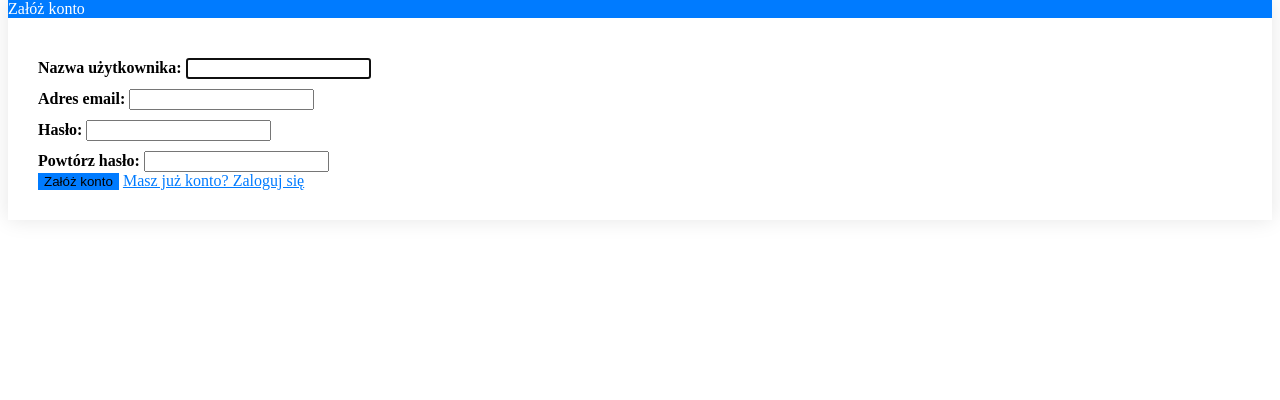
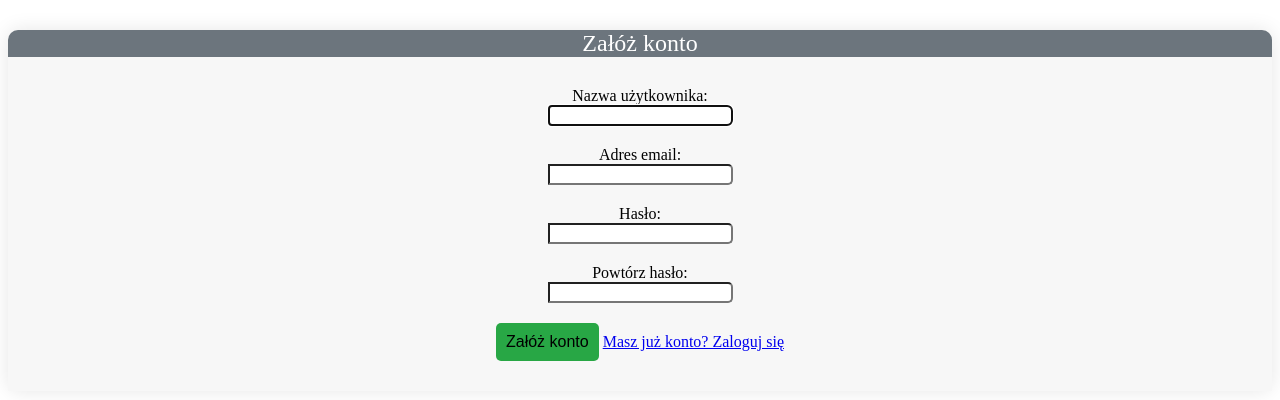
Before and after one commit to PiotrDabrowski232/Blog, a Django app: page /signup/ in a window 1280 px wide. Shown: the part 108-508 px from the top of the page. Run offline with Django 5.2, Linux system fonts and the light colour scheme.

Commit message:
wygląd zaloguj się i załóż konto

```diff
--- a/blog/mainapp/forms.py
+++ b/blog/mainapp/forms.py
@@ -9,7 +9,7 @@ class SignUpForm(UserCreationForm):
     email = forms.EmailField(label='email', widget=forms.EmailInput(attrs={'class': 'form-control'}))
     password1 = forms.CharField(label='password', widget=forms.PasswordInput(attrs={'class': 'form-control'}))
     password2 = forms.CharField(label='Confirm password', widget=forms.PasswordInput(attrs={'class': 'form-control'}))
-    captcha = CaptchaField(widget=forms.TextInput(attrs={'class': 'form-control'}))
+    captcha = CaptchaField()
 
     class Meta:
         model = User
--- a/blog/mainapp/templates/registration/signup.html
+++ b/blog/mainapp/templates/registration/signup.html
@@ -5,15 +5,20 @@
 {% block content %}
 <div class="container mt-5">
   <div class="row justify-content-center">
-    <div class="col-md-6">
-      <div class="card border-primary">
-        <div class="card-header bg-primary text-white">Załóż konto</div>
+    <div class="col-md-4">
+      <div class="card border-secondary" style="margin-top: 30px;">
+        <div class="card-header bg-secondary text-white">Załóż konto</div>
         <div class="card-body">
           <form method="post">
             {% csrf_token %}
             <div class="form-group">
               <label for="username">Nazwa użytkownika:</label>
-              {{ form.username }}
+              <div class="input-group">
+                <div class="input-group-prepend">
+                  <span class="input-group-text"><i class="fas fa-user"></i></span>
+                </div>
+                {{ form.username }}
+              </div>
               {% if form.username.errors %}
               <div class="invalid-feedback">
                 {{ form.username.errors|join:", " }}
@@ -22,7 +27,12 @@
             </div>
             <div class="form-group">
               <label for="email" class="mt-2">Adres email:</label>
-              {{ form.email }}
+              <div class="input-group">
+                <div class="input-group-prepend">
+                  <span class="input-group-text"><i class="fas fa-envelope"></i></span>
+                </div>
+                {{ form.email }}
+              </div>
               {% if form.email.errors %}
               <div class="invalid-feedback">
                 {{ form.email.errors|join:", " }}
@@ -31,7 +41,12 @@
             </div>
             <div class="form-group">
               <label for="password1" class="mt-2">Hasło:</label>
-              {{ form.password1 }}
+              <div class="input-group">
+                <div class="input-group-prepend">
+                  <span class="input-group-text"><i class="fas fa-lock"></i></span>
+                </div>
+                {{ form.password1 }}
+              </div>
               {% if form.password1.errors %}
               <div class="invalid-feedback">
                 {{ form.password1.errors|join:", " }}
@@ -40,7 +55,12 @@
             </div>
             <div class="form-group">
               <label for="password2" class="mt-2">Powtórz hasło:</label>
-              {{ form.password2 }}
+              <div class="input-group">
+                <div class="input-group-prepend">
+                  <span class="input-group-text"><i class="fas fa-lock"></i></span>
+                </div>
+                {{ form.password2 }}
+              </div>
               {% if form.password2.errors %}
               <div class="invalid-feedback">
                 {{ form.password2.errors|join:", " }}
@@ -55,7 +75,7 @@
               </div>
               {% endif %}
             </div>
-            <button type="submit" class="btn btn-primary">Załóż konto</button>
+            <button type="submit" class="btn btn-primary btn-block">Załóż konto</button>
             <a href="{% url 'login' %}" class="btn btn-link">Masz już konto? Zaloguj się</a>
           </form>
         </div>
@@ -64,50 +84,78 @@
   </div>
 </div>
 <style>
-  /* Dodaj tutaj style CSS */
   .card {
     border: none;
     box-shadow: 0 0 20px rgba(0, 0, 0, 0.1);
+    border-radius: 10px;
+    text-align: center;
   }
 
   .card-header {
-    background-color: #007bff;
+    background-color: #6c757d;
     color: white;
     border-bottom: none;
+    border-top-left-radius: 10px;
+    border-top-right-radius: 10px;
+    font-size: 1.5rem;
   }
 
   .card-body {
     padding: 30px;
+    background-color: #f7f7f7;
   }
 
-  .form-group label {
-    font-weight: bold;
+  .input-group-prepend .input-group-text {
+    background-color: #28a745;
+    color: white;
+    border: none;
+    border-top-left-radius: 5px;
+    border-bottom-left-radius: 5px;
   }
 
-  .form-group label, .form-group input {
-    margin-top: 10px;
+  .form-control {
+    border-top-right-radius: 5px;
+    border-bottom-right-radius: 5px;
   }
 
   .btn-primary {
-    background-color: #007bff;
+    background-color: #28a745;
     border: none;
+    border-radius: 5px;
+    padding: 10px;
+    font-size: 1rem;
+    transition: background-color 0.3s;
   }
 
   .btn-primary:hover {
-    background-color: #0056b3;
+    background-color: #218838;
   }
 
-  .btn-link {
-    color: #007bff;
+  .form-group {
+    margin-bottom: 20px;
   }
 
-  .btn-link:hover {
+  .signup-link {
+    margin-top: 20px;
+    text-align: center;
+  }
+
+  .signup-link a {
+    color: #28a745;
+    font-weight: bold;
+    transition: color 0.3s;
+  }
+
+  .signup-link a:hover {
     text-decoration: none;
+    color: #218838;
   }
 
   .invalid-feedback {
-    color: red;
-    font-size: 12px;
+    display: block;
+    margin-top: 5px;
+    font-size: 0.875rem;
+    color: #dc3545;
   }
 
   img.captcha {
@@ -118,11 +166,10 @@
     width: 150px;
     height: auto;
   }
+
   input[name="captcha_1"] {
     display: inline-block;
     vertical-align: middle;
   }
-
-
 </style>
 {% endblock %}
--- a/blog/mainapp/views.py
+++ b/blog/mainapp/views.py
@@ -7,6 +7,7 @@ from django.shortcuts import render, get_object_or_404
 from .forms import CreateCommentForm
 from django.contrib.auth.decorators import login_required
 from django.contrib.auth import logout
+from captcha.fields import CaptchaField
 
 
 
```
Also changed, not shown: blog/mainapp/templates/registration/login.html (+39 -9 lines), blog/db.sqlite3.
